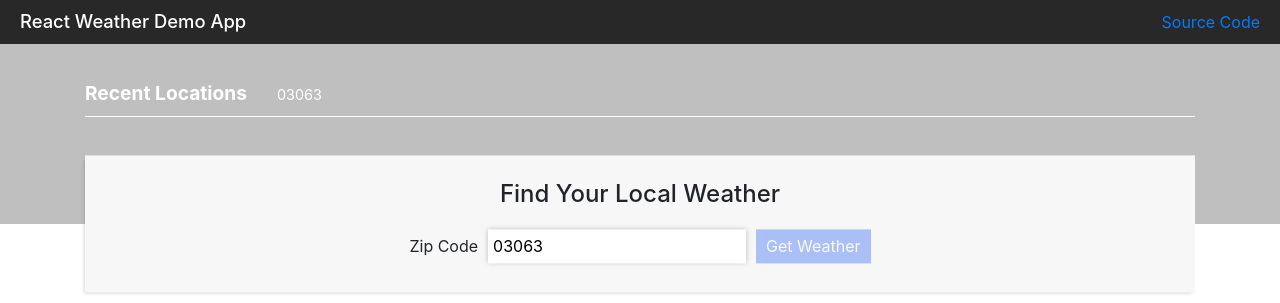
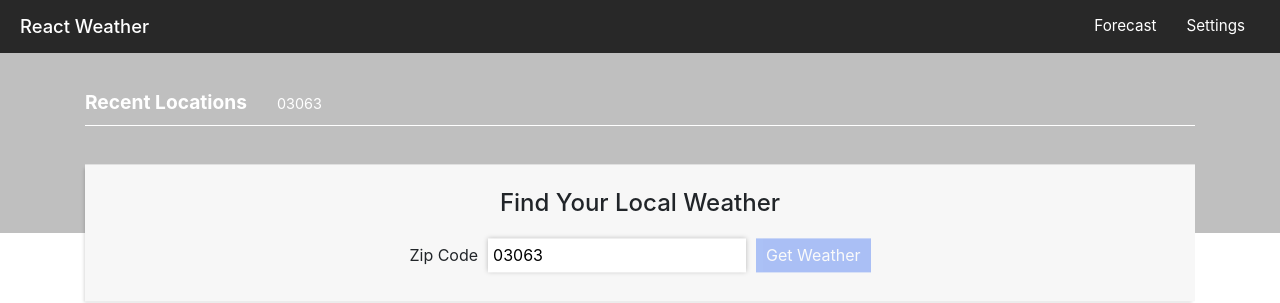
Before and after one commit to ianchouinard/react-weather, a React (Create React App) app: page / in a window 1280 px wide. Shown: the top 303 px of the page. Built offline with nearby package versions, Linux system fonts and the light colour scheme; no server answers.

Commit message:
added navigation

```diff
--- a/src/App.js
+++ b/src/App.js
@@ -31,10 +31,12 @@ class App extends Component {
     return (
       <Provider store={store}>
         <Router>
-          <div className="App" role="main">
+          <div className="App">
             <Header />
-            <Route path="/" exact component={Dashboard} />
-            <Route path="/settings" component={settingsPage} />
+            <div id="content" role="main">
+              <Route path="/" exact component={Dashboard} />
+              <Route path="/settings" component={settingsPage} />
+            </div>
           </div>
         </Router>
       </Provider>
--- a/src/components/ContentWrapper.js
+++ b/src/components/ContentWrapper.js
@@ -13,7 +13,7 @@ export class ContentWrapper extends Component {
   render() {
     if (this.props.currentConditionsLoaded) {
       return (
-        <div id="content" role="main">
+        <div className="dashboardContent">
           <CurrentConditions currentConditions={this.props.currentConditions} />
           <ForecastScrollContainer conditions={this.props.futureConditions} />
           <FutureConditionsChart futureConditions={this.props.futureConditions} />
--- a/src/components/settings/UnitSelector.js
+++ b/src/components/settings/UnitSelector.js
@@ -9,12 +9,21 @@ export class UnitSelector extends Component {
     isMetric: false
   }
 
+  constructor() {
+    super()
+    this.storeSubscription = null
+  }
+
   componentWillMount() {
     this.getUnitSelection()
 
-    store.subscribe(() => {
+    this.storeSubscription = store.subscribe(() => {
       this.getUnitSelection()
     })
+  }
+
+  componentWillUnmount() {
+    this.storeSubscription()
   }
 
   getUnitSelection() {
--- a/src/layout/Header.js
+++ b/src/layout/Header.js
@@ -1,14 +1,14 @@
 import React from 'react';
+import { Link } from "react-router-dom";
 
 export function Header() {
   return (
     <header>
-      <h1>React Weather Demo App</h1>
-      <a
-        href="https://github.com/ianchouinard/react-weather"
-        title="View source code on Gihtub"
-        target="_blank"
-        rel="noopener noreferrer">Source Code</a>
+      <h1>React Weather</h1>
+      <nav>
+        <Link to="/">Forecast</Link>
+        <Link to="/settings">Settings</Link>
+      </nav>
     </header>
   )
 }
--- a/src/pages/Dashboard.js
+++ b/src/pages/Dashboard.js
@@ -15,14 +15,23 @@ export class Dashboard extends Component {
     isLoadingConditions: false
   }
 
+  constructor() {
+    super()
+    this.storeSubscription = null
+  }
+
   componentWillMount() {
     this.zipEntered()
   }
 
   componentDidMount() {
-    store.subscribe(() => {
+    this.storeSubscription =store.subscribe(() => {
       this.zipEntered()
     })
+  }
+
+  componentWillUnmount() {
+    this.storeSubscription()
   }
 
   zipEntered = () => {
--- a/src/pages/Settings.js
+++ b/src/pages/Settings.js
@@ -5,7 +5,7 @@ export default function Settings() {
   return (
     <div className="page">
       <div className="container">
-        <h1>Settings</h1>
+        <h2>Settings</h2>
         <section>
           <UnitSelector />
         </section>
--- a/src/styles/layout/Layout.scss
+++ b/src/styles/layout/Layout.scss
@@ -2,6 +2,7 @@
 header {
   display: flex;
   justify-content: space-between;
+  align-items: center;
   padding: 10px 20px;
   margin: 0;
   background: $color_black;
@@ -12,4 +13,23 @@ header {
     margin: 0;
     padding: 0;
   }
+
+  a {
+    display: inline-block;
+    padding: 5px 10px;
+    color: #fff;
+    margin: 0 5px;
+    font-size: .95rem;
+    border-radius: 3px;
+
+    &:hover {
+      background: #444;
+      color: #fff;
+      text-decoration: none;
+    }
+
+    &:visited {
+      color: #fff;
+    }
+  }
 }
--- a/src/styles/shared/Shared.scss
+++ b/src/styles/shared/Shared.scss
@@ -1,4 +1,4 @@
-#content {
+.dashboardContent {
   position: relative;
   padding-top: 110px;
   background-image:
```
